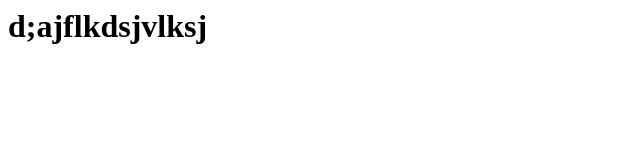
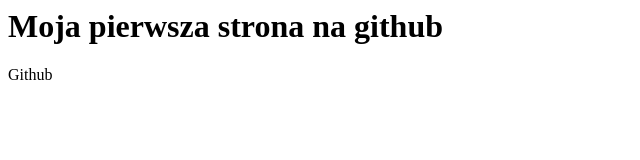
Before and after one commit to karol509x/karol509x.github.io, a plain HTML site: page index.html in a window 1280 px wide. Shown: the whole page, without its empty margins (0-640 px from the left). Drawn offline with Linux system fonts and the light colour scheme.

Commit message:
Druga zmiana

```diff
--- a/index.html
+++ b/index.html
@@ -1 +1,2 @@
-<h1>d;ajflkdsjvlksj</h1>
+<h1>Moja pierwsza strona na github</h1>
+<p>Github</p>
```
